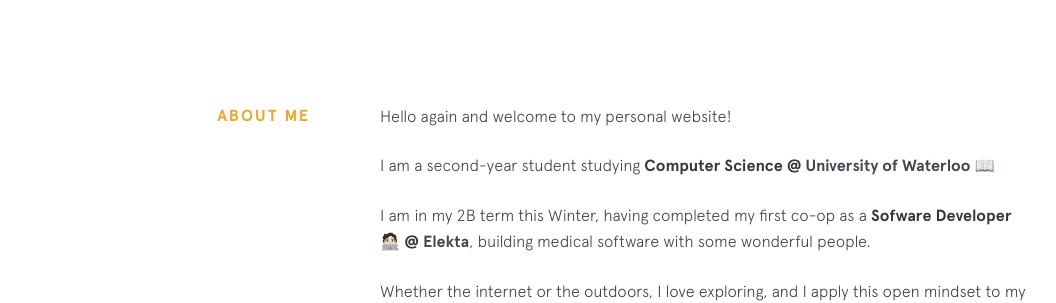
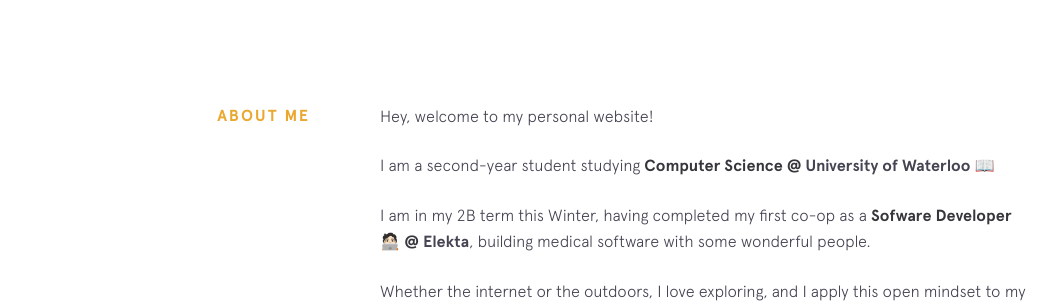
Before and after one commit to rohanxminocha/personal-website-v1, a Jekyll site: the page built from index.html, in a window 1280 px wide and 900 px high, scrolled down 743 px. Shown: the part 153-456 px from the top of the window, without its empty margins (70-1126 px from the left). Built offline with Jekyll 4.4.1, drawn with Linux system fonts in a browser that asks for light colours; nearby versions of some CDN libraries.

Commit message:
Update background.html

```diff
--- a/_includes/background.html
+++ b/_includes/background.html
@@ -1,7 +1,7 @@
 <section class="section background">
   <div class="section__title">About Me</div>
   <div class="section__content">
-    <p>Hello again and welcome to my personal website!</p>
+    <p>Hey, welcome to my personal website!</p>
     <p>I am a second-year student studying <strong>Computer Science @</strong> <a class="underline-link" href="https://cs.uwaterloo.ca/" target="_blank">University of Waterloo</a> 📖</p>
     <p>I am in my 2B term this Winter, having completed my first co-op as a <strong>Sofware Developer 🧑🏻‍💻 @</strong> <a class="underline-link" href="https://www.elekta.com/" target="_blank">Elekta</a>, building medical software with some wonderful people.</p>
     <p>Whether the internet or the outdoors, I love exploring, and I apply this open mindset to my projects. It allows me to solve problems by extracting valuable insights 💡 I’m interested in using my knowledge to create technologies that solve problems.</p>
```
